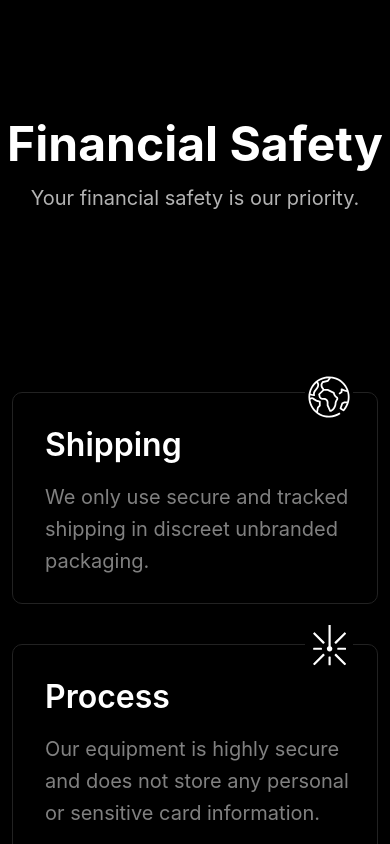
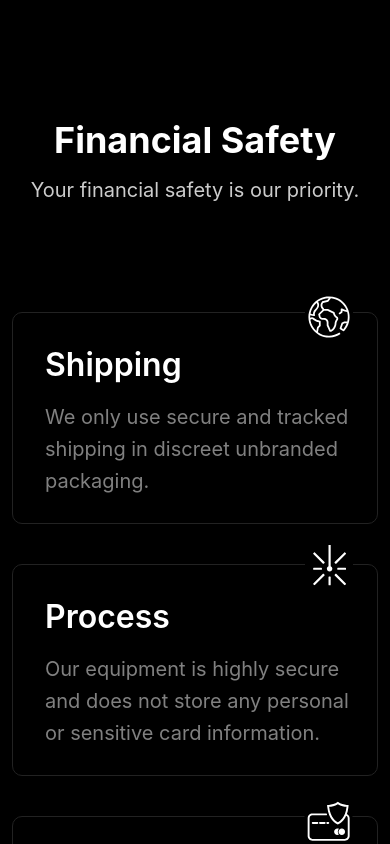
Before and after one commit to faysalsarker-dev/cardon-card, a React (Vite) app: page / in a window 390 px wide. Shown: the part 2640-3484 px from the top of the page. Built offline with nearby package versions, Linux system fonts and the light colour scheme.

Commit message:
financialsefety update

```diff
--- a/src/components/modules/home/FinancialSafety.tsx
+++ b/src/components/modules/home/FinancialSafety.tsx
@@ -27,11 +27,11 @@ const FinancialSafety = () => {
     <section className="pt-16 lg:pt-20 pb-12 lg:pb-20 w-full bg-black">
       <div className="max-w-7xl mx-auto">
         <div className="w-full flex flex-col items-center justify-center">
-          <h2 className="text-5xl lg:text-7xl font-bold text-white mb-4">Financial Safety</h2>
-          <p className="text-xl lg:text-lg text-white/70 mb-14">Your financial safety is our priority.</p>
+          <h2 className="text-4xl md:text-7xl font-bold text-white mb-4">Financial Safety</h2>
+          <p className="text-xl lg:text-lg text-white/80 mb-14">Your financial safety is our priority.</p>
         </div>
 
-        <div className="mt-28 lg:mt-16 w-full flex flex-wrap justify-center gap-10 lg:gap-8 md:p-0 p-3">
+        <div className="mt-10 md:mt-16 w-full flex flex-wrap justify-center gap-10 lg:gap-8 md:p-0 p-3">
           {features.map((feature, index) => (
             <div
               className="w-full max-w-99.75 flex flex-col items-start justify-start border border-[#222] rounded-[10px] relative min-h-53"
```
